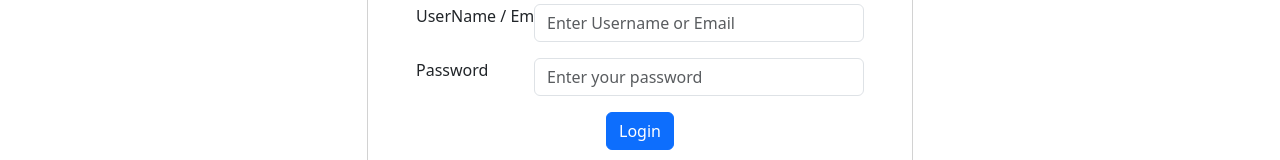
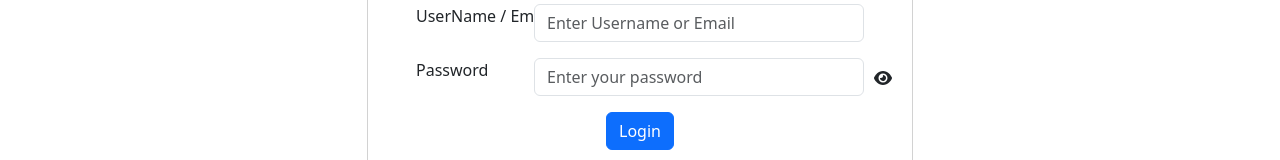
Before and after one commit to sandeep-sparrow/grocery-management-system, a React (Vite) app in the folder grocery-frontend/: page / in a window 1280 px wide. Shown: the part 214-374 px from the top of the page. Built offline with nearby package versions, Linux system fonts and the light colour scheme.

Commit message:
added Password View Eye changes

```diff
--- a/grocery-frontend/package.json
+++ b/grocery-frontend/package.json
@@ -10,6 +10,8 @@
     "preview": "vite preview"
   },
   "dependencies": {
+    "@fortawesome/free-solid-svg-icons": "^6.5.1",
+    "@fortawesome/react-fontawesome": "^0.2.0",
     "axios": "^1.6.7",
     "bootstrap": "^5.3.3",
     "formik": "^2.4.5",
--- a/grocery-frontend/src/components/LoginComponent.jsx
+++ b/grocery-frontend/src/components/LoginComponent.jsx
@@ -1,15 +1,24 @@
-import React from "react"
+import React, { useState } from "react"
 import { useFormik } from "formik"
 import "../css/LoginRegisterComponent.css"
 import { loginAPI, saveLoggedInUser, storeToken } from "../services/AuthenticationService";
 import { useNavigate } from "react-router-dom";
+import { FontAwesomeIcon } from '@fortawesome/react-fontawesome';
+import { faEye, faEyeSlash } from '@fortawesome/free-solid-svg-icons';
 
 function LoginComponent() {
+
+    const [showPassword, setShowPassword] = useState();
 
     const initialValues = {
         usernameOrEmail: "",
         password: "",
     };
+
+    function togglePasswordVisibility(){
+        setShowPassword(!showPassword);
+    }
+
     const navigator = useNavigate();
 
     const onSubmit = async (values) => {
@@ -80,7 +89,7 @@ function LoginComponent() {
                                     <div className="col-md-9">
                                         <input
                                         placeholder="Enter your password"
-                                        type="text"
+                                        type={showPassword ? "test" : "password"}
                                         className="form-control"
                                         id="password"
                                         name="password"
@@ -93,6 +102,17 @@ function LoginComponent() {
                                                 {formik.errors.password}
                                             </div>
                                         ) : null}
+                                        <FontAwesomeIcon
+                                        icon={showPassword ? faEyeSlash : faEye}
+                                        onClick={togglePasswordVisibility}
+                                        style={{
+                                            position: 'absolute',
+                                            right: '20px',
+                                            top: '52%',
+                                            transform: 'translateY(-50%)',
+                                            cursor: 'pointer',
+                                        }}
+                                        />
                                     </div>
                                 </div>
                                 <button type="submit" className="btn btn-primary">Login</button>
```
Also changed, not shown: 1 other file (tests, documents, lock files or other folders).
